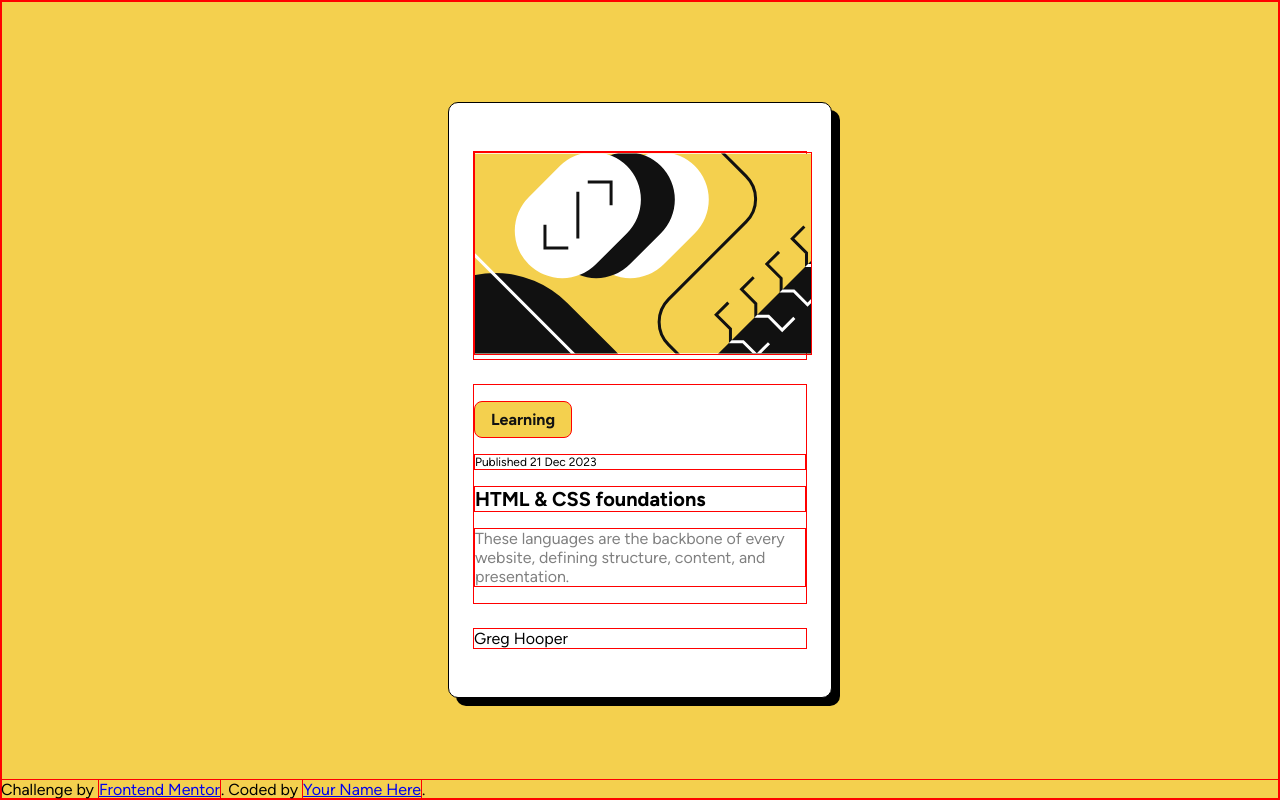
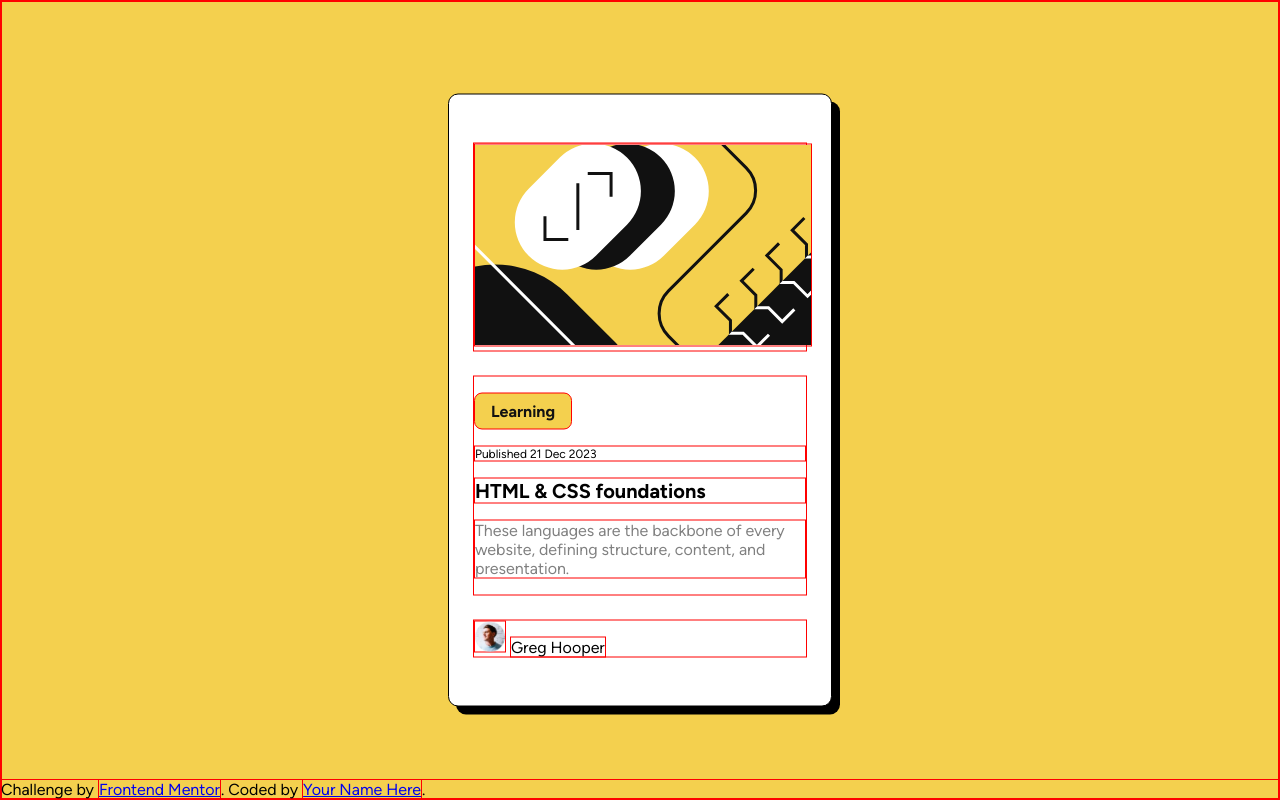
Before and after one commit to WestSopho/frontend-blog-preview-card, a plain HTML site: page index.html in a window 1280 px wide. Drawn offline with Linux system fonts and the light colour scheme.

Commit message:
author image added

```diff
--- a/index.html
+++ b/index.html
@@ -10,7 +10,7 @@
 <body>
   <div class="card">
     <div class="card-img">
-      <img src="/assets/images/illustration-article.svg" alt="">
+      <img src="/assets/images/illustration-article.svg" alt="illustration-article">
     </div>
     <div class="card-content">
       <p class="category">
@@ -28,8 +28,8 @@
     </div>
 
     <div class="card-author">
-
-      Greg Hooper
+      <img src="assets/images/image-avatar.webp" alt="author image" height="32" width="32">
+      <span>Greg Hooper</span>
     </div>
   </div>
 
```
